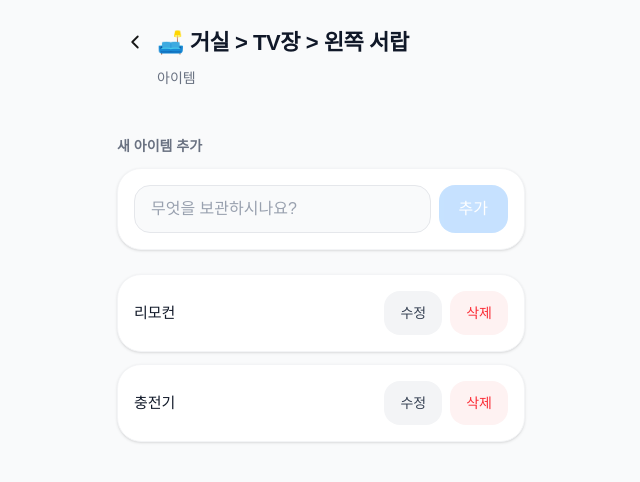
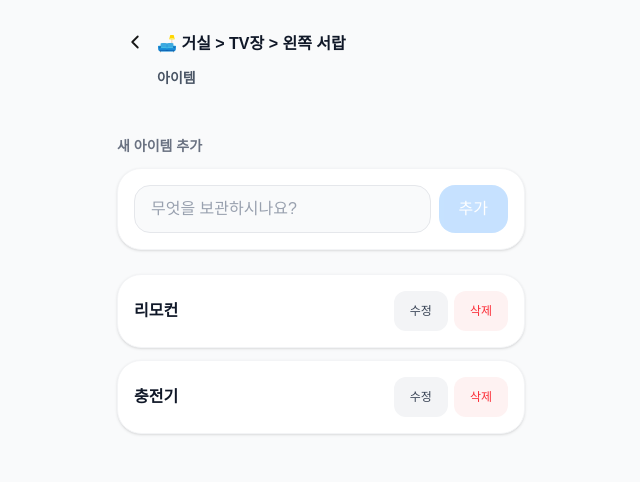
Before and after one commit to tauriqon/where-is-it-next, a Next.js app: page /room/1/storage/1/spot/1 in a window 1280 px wide. Shown: the top 482 px of the page, without its empty margins (319-959 px from the left). Built offline with nearby package versions, Linux system fonts and the light colour scheme.

Commit message:
style: ItemList.js 수정/삭제 버튼 줄임

```diff
--- a/app/room/[roomId]/storage/[storageId]/spot/[spotId]/page.js
+++ b/app/room/[roomId]/storage/[storageId]/spot/[spotId]/page.js
@@ -40,8 +40,8 @@ export default async function ItemPage({ params }) {
   return (
     <AppLayout>
       <PageHeader
+        subtitle="아이템"
         title={`${currentRoom.emoji} ${currentRoom.name} > ${currentStorage.name} > ${currentSpot.name}`}
-        subtitle="아이템"
         showBack
       />
 
--- a/components/ItemList.js
+++ b/components/ItemList.js
@@ -23,19 +23,19 @@ export default function ItemList({
     <div className="mt-4 space-y-3">
       {items.map((item) => (
         <Card key={item.id} className="p-4">
-          <div className="flex items-center gap-3">
+          <div className="flex items-center justify-between gap-3">
             <div className="min-w-0 flex-1">
-              <p className="truncate text-[15px] font-medium text-gray-900">
+              <p className="truncate text-base font-semibold text-gray-900">
                 {item.name}
               </p>
             </div>
 
-            <div className="flex shrink-0 items-center gap-2">
+            <div className="flex shrink-0 items-center gap-1.5">
               <Button
                 onClick={() => onEdit(item)}
                 variant="soft"
                 size="sm"
-                className="min-w-[52px] px-3 py-1.5"
+                className="min-w-[44px] rounded-xl px-2.5 py-1 text-xs text-gray-500"
               >
                 수정
               </Button>
@@ -44,7 +44,7 @@ export default function ItemList({
                 onClick={() => onDelete(item.id)}
                 variant="softDanger"
                 size="sm"
-                className="min-w-[52px] px-3 py-1.5"
+                className="min-w-[44px] rounded-xl px-2.5 py-1 text-xs text-red-400"
               >
                 삭제
               </Button>
--- a/components/PageHeader.js
+++ b/components/PageHeader.js
@@ -23,13 +23,13 @@ export default function PageHeader({
           </button>
         )}
 
-        <h1 className="text-[22px] font-bold tracking-[-0.02em] text-gray-900">
+        <h1 className="mt-1 text-sl font-semibold text-gray-900 leading-snug">
           {title}
         </h1>
       </div>
 
       {subtitle && (
-        <p className="mt-2 pl-10 text-sm text-gray-500">
+        <p className="mt-2 pl-10 text-sm font-semibold text-gray-600">
           {subtitle}
         </p>
       )}
```
